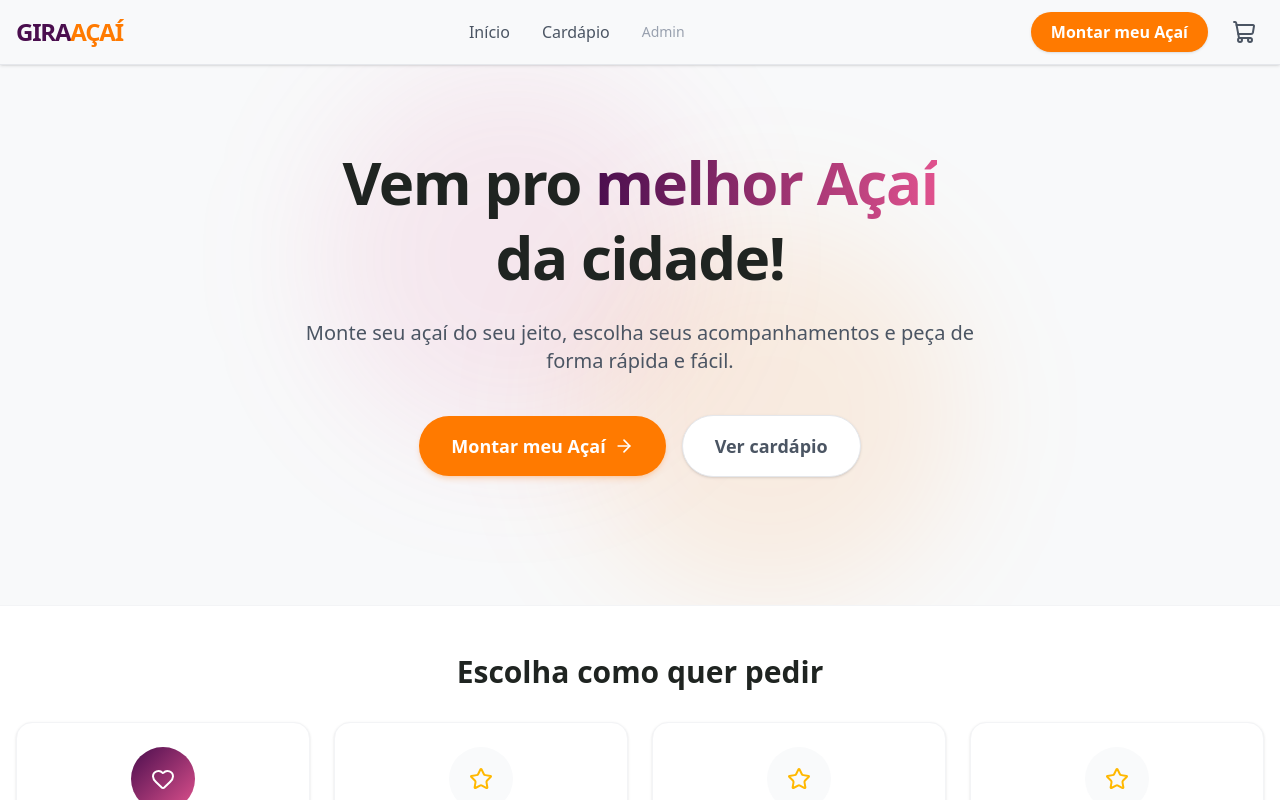
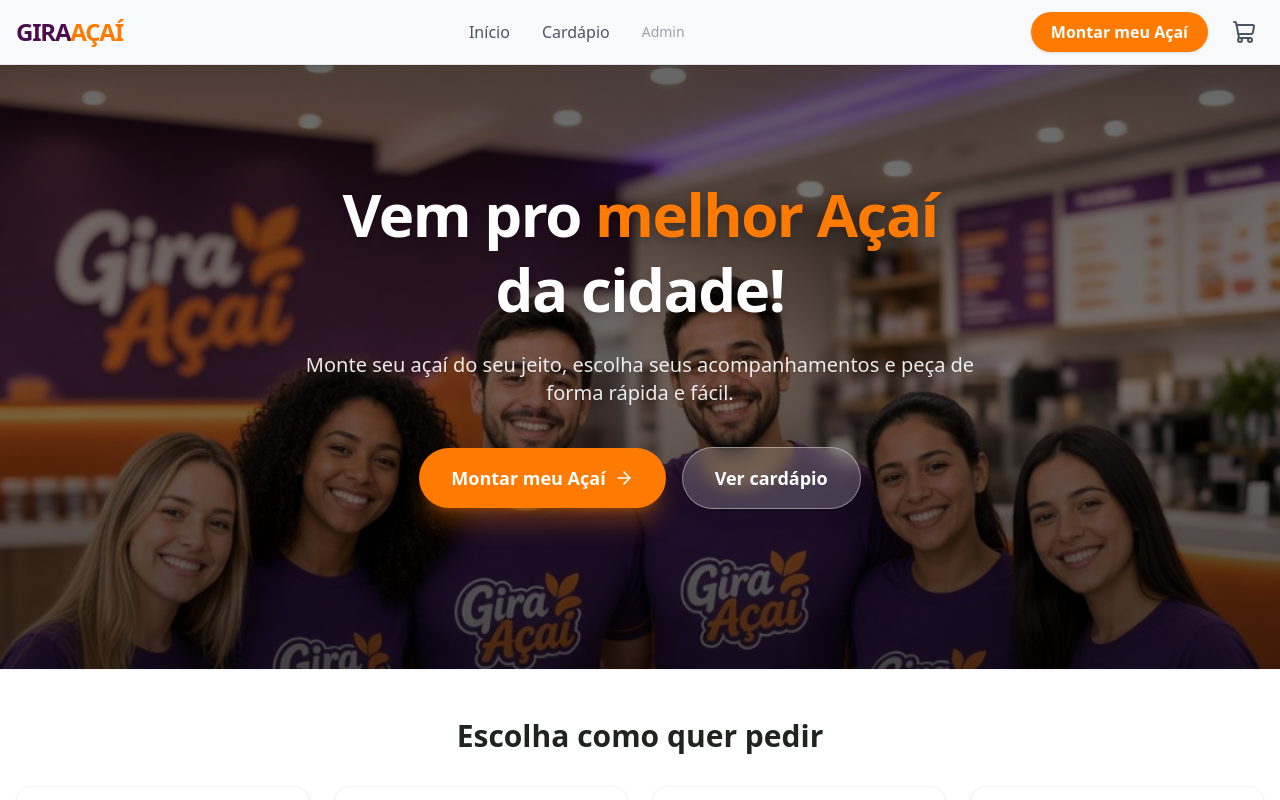
Before and after one commit to Hallerandrosouza-hue/a-aigira, a Next.js app: page / in a window 1280 px wide. Shown: the top 800 px of the page. Built offline with nearby package versions, Linux system fonts and the light colour scheme.

Commit message:
feat: add Gira Acai team photo as hero background with overlay

```diff
--- a/src/app/page.tsx
+++ b/src/app/page.tsx
@@ -6,37 +6,44 @@
   return (
     <div className="flex flex-col min-h-screen">
       {/* Hero Section */}
-      <section className="relative pt-12 pb-20 md:pt-20 md:pb-32 overflow-hidden px-4 bg-[#F8F9FA]">
+      <section className="relative pt-16 pb-24 md:pt-28 md:pb-40 overflow-hidden px-4">
+        {/* Background: Team photo */}
         <div className="absolute inset-0 z-0">
-          <div className="absolute top-0 left-1/4 w-96 h-96 bg-brand-pink/10 rounded-full blur-3xl" />
-          <div className="absolute bottom-0 right-1/4 w-96 h-96 bg-brand-orange/10 rounded-full blur-3xl" />
+          <img
+            src="/team.jpg"
+            alt="Equipe Gira Açaí"
+            className="w-full h-full object-cover object-top"
+          />
+          {/* Dark gradient overlay to keep text readable */}
+          <div className="absolute inset-0 bg-gradient-to-b from-black/60 via-black/50 to-black/70" />
         </div>
 
         <div className="container mx-auto max-w-5xl relative z-10 text-center">
-          <h1 className="text-4xl md:text-6xl font-black mb-6 tracking-tight leading-tight text-[#1F2421]">
-            Vem pro <span className="text-gradient-gira">melhor Açaí</span><br className="hidden md:block"/> da cidade!
+          <h1 className="text-4xl md:text-6xl font-black mb-6 tracking-tight leading-tight text-white drop-shadow-lg">
+            Vem pro <span className="text-brand-orange">melhor Açaí</span><br className="hidden md:block"/> da cidade!
           </h1>
-          <p className="text-lg md:text-xl text-[#4B5563] mb-10 max-w-2xl mx-auto font-medium">
+          <p className="text-lg md:text-xl text-white/90 mb-10 max-w-2xl mx-auto font-medium drop-shadow">
             Monte seu açaí do seu jeito, escolha seus acompanhamentos e peça de forma rápida e fácil.
           </p>
 
           <div className="flex flex-col sm:flex-row items-center justify-center gap-4">
             <Link
               href="/montador"
-              className="w-full sm:w-auto bg-brand-orange text-white px-8 py-4 rounded-full font-bold text-lg hover:bg-brand-orange/90 transition-transform transform hover:scale-105 flex items-center justify-center gap-2 shadow-md shadow-brand-orange/20"
+              className="w-full sm:w-auto bg-brand-orange text-white px-8 py-4 rounded-full font-bold text-lg hover:bg-brand-orange/90 transition-transform transform hover:scale-105 flex items-center justify-center gap-2 shadow-xl shadow-brand-orange/30"
             >
               Montar meu Açaí
               <ArrowRight size={20} />
             </Link>
             <Link
               href="/cardapio"
-              className="w-full sm:w-auto bg-white border border-gray-200 text-[#4B5563] px-8 py-4 rounded-full font-bold text-lg hover:bg-gray-50 hover:border-gray-300 transition-colors shadow-sm"
+              className="w-full sm:w-auto bg-white/20 backdrop-blur-sm border border-white/40 text-white px-8 py-4 rounded-full font-bold text-lg hover:bg-white/30 transition-colors shadow-lg"
             >
               Ver cardápio
             </Link>
           </div>
         </div>
       </section>
+
 
       {/* Como quer pedir */}
       <section className="py-12 bg-white px-4 border-y border-gray-100">
```
Also changed, not shown: public/team.jpg (added).
